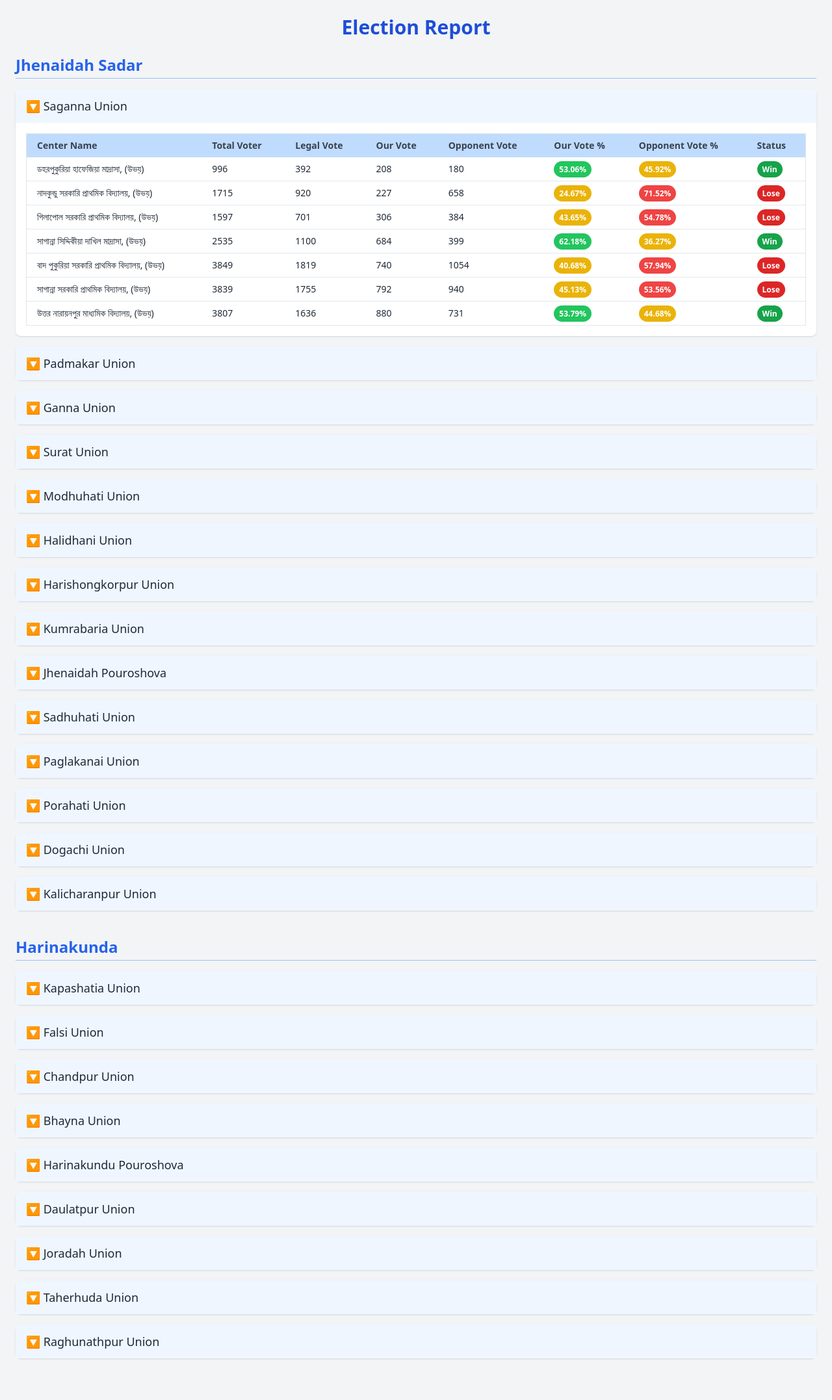
After one commit to najmulislamnajim/election_data_analysis, a Django app: page /analysis/upazila_wise_union/ in a window 1280 px wide, after a click that opens the changed part. The commit adds this page. Shown: the whole page at 65% size. Run offline with Django 5.2, Linux system fonts and the light colour scheme; some libraries are stand-ins or nearby versions.

Commit message:
add union wise upazila

```diff
--- /dev/null
+++ b/analysis/templates/upazila_wise_union.html
@@ -0,0 +1,79 @@
+<!DOCTYPE html>
+<html lang="en">
+<head>
+  <meta charset="UTF-8">
+  <title>Election Report</title>
+  <script src="https://cdn.tailwindcss.com"></script>
+  <script>
+    function toggleVisibility(id) {
+      const section = document.getElementById(id);
+      section.classList.toggle('hidden');
+    }
+  </script>
+</head>
+<body class="bg-gray-100 text-gray-800 p-6">
+
+  <h1 class="text-3xl font-bold mb-6 text-center text-blue-700">Election Report</h1>
+
+  {% for upazila, unions in data.items %}
+    <div class="mb-10">
+      <h2 class="text-2xl font-semibold mb-4 text-blue-600 border-b pb-1 border-blue-300">{{ upazila }}</h2>
+
+      {% for union, centers in unions.items %}
+        <div class="mb-4 bg-white rounded-lg shadow">
+          <button
+            class="w-full text-left px-4 py-3 font-medium text-lg bg-blue-50 hover:bg-blue-100 rounded-t-lg"
+            onclick="toggleVisibility('union-{{ upazila|slugify }}-{{ union|slugify }}')">
+            🔽 {{ union }}
+          </button>
+          <div id="union-{{ upazila|slugify }}-{{ union|slugify }}" class="hidden overflow-x-auto p-4">
+            <table class="min-w-full text-sm text-left border rounded-lg">
+              <thead class="bg-blue-200 text-gray-700">
+                <tr>
+                  <th class="px-4 py-2">Center Name</th>
+                  <th class="px-4 py-2">Total Voter</th>
+                  <th class="px-4 py-2">Legal Vote</th>
+                  <th class="px-4 py-2">Our Vote</th>
+                  <th class="px-4 py-2">Opponent Vote</th>
+                  <th class="px-4 py-2">Our Vote %</th>
+                  <th class="px-4 py-2">Opponent Vote %</th>
+                  <th class="px-4 py-2">Status</th>
+                </tr>
+              </thead>
+              <tbody class="divide-y divide-gray-200 bg-white">
+                {% for center in centers %}
+                <tr class="hover:bg-gray-50">
+                  <td class="px-4 py-2 font-medium">{{ center.center_name }}</td>
+                  <td class="px-4 py-2">{{ center.total_voter }}</td>
+                  <td class="px-4 py-2">{{ center.total_legal_vote }}</td>
+                  <td class="px-4 py-2">{{ center.our_vote }}</td>
+                  <td class="px-4 py-2">{{ center.opponent_vote }}</td>
+                  <td class="px-4 py-2">
+                    <span class="px-2 py-1 rounded-full text-white text-xs font-semibold {% if center.our_vote_rate > 50 %}bg-green-500{% else %}bg-yellow-500{% endif %}">
+                      {{ center.our_vote_rate }}%
+                    </span>
+                  </td>
+                  <td class="px-4 py-2">
+                    <span class="px-2 py-1 rounded-full text-white text-xs font-semibold {% if center.opponent_vote_rate > 50 %}bg-red-500{% else %}bg-yellow-500{% endif %}">
+                      {{ center.opponent_vote_rate }}%
+                    </span>
+                  </td>
+                  <td class="px-4 py-2">
+                    <span class="px-2 py-1 rounded-full text-white text-xs font-semibold
+                      {% if center.status == 'win' %}bg-green-600
+                      {% else %}bg-red-600{% endif %}">
+                      {{ center.status|title }}
+                    </span>
+                  </td>
+                </tr>
+                {% endfor %}
+              </tbody>
+            </table>
+          </div>
+        </div>
+      {% endfor %}
+    </div>
+  {% endfor %}
+
+</body>
+</html>
--- a/analysis/urls.py
+++ b/analysis/urls.py
@@ -32,4 +32,7 @@ urlpatterns = [
     path('un-losing/<str:union_name>/', views.union_losing_details_rate, name='union_losing_details_rate'),
     path('un-winning-count/<str:union_name>/', views.union_winning_details_count, name='union_winning_details_count'),
     path('un-losing-count/<str:union_name>/', views.union_losing_details_count, name='union_losing_details_count'),
+
+    path('upazila_wise_union/', views.upazila_wise_union_view, name='upazila_wise_union'),
+    path('union_list', views.summary_report, name='union_list'),
 ]
--- a/analysis/utils.py
+++ b/analysis/utils.py
@@ -258,3 +258,68 @@ def union_analysis_2():
         }
 
     return upazila_data
+
+
+def upazila_wise_union():
+    election_data = pd.read_csv(os.path.join(os.path.dirname(__file__), './data/election_data.csv'))
+    center_data = pd.read_csv(os.path.join(os.path.dirname(__file__), './data/center_details.csv'))
+    df = election_data.merge(center_data, on='id')
+
+    # Calculate vote percentages
+    df['our_vote_rate'] = np.where(df['total_legal_vote'] > 0, (df['7'] / df['total_legal_vote']) * 100, 0).round(2)
+    df['opponent_vote_rate'] = np.where(df['total_legal_vote'] > 0, (df['2'] / df['total_legal_vote']) * 100, 0).round(2)
+
+    # Build nested dict: {upazila -> {union -> [center rows as dict]}}
+    nested_data = {}
+    for _, row in df.iterrows():
+        upazila = row['upazila']
+        union = row['union']
+        center_info = {
+            'center_name': row['center_name'],
+            'total_voter': row['total_voter'],
+            'total_legal_vote': row['total_legal_vote'],
+            'our_vote': row['7'],
+            'opponent_vote': row['2'],
+            'our_vote_rate': row['our_vote_rate'],
+            'opponent_vote_rate': row['opponent_vote_rate'],
+            'status': 'win' if row['our_vote_rate'] > row['opponent_vote_rate'] else 'lose'
+        }
+
+        nested_data.setdefault(upazila, {}).setdefault(union, []).append(center_info)
+
+    return nested_data
+
+def get_upazila_union_summary():
+    election_data = pd.read_csv(os.path.join(os.path.dirname(__file__), './data/election_data.csv'))
+    center_data = pd.read_csv(os.path.join(os.path.dirname(__file__), './data/center_details.csv'))
+    df = election_data.merge(center_data, on='id')
+
+    df['our_vote_rate'] = np.where(df['total_legal_vote'] > 0, (df['7'] / df['total_legal_vote']) * 100, 0).round(2)
+    df['opponent_vote_rate'] = np.where(df['total_legal_vote'] > 0, (df['2'] / df['total_legal_vote']) * 100, 0).round(2)
+
+    summary = {}
+
+    grouped = df.groupby(['upazila', 'union'])
+    for (upazila, union), group in grouped:
+        total_voter = group['total_voter'].sum()
+        total_legal_vote = group['total_legal_vote'].sum()
+        our_vote = group['7'].sum()
+        opponent_vote = group['2'].sum()
+
+        our_vote_rate = round((our_vote / total_legal_vote) * 100, 2) if total_legal_vote > 0 else 0
+        opponent_vote_rate = round((opponent_vote / total_legal_vote) * 100, 2) if total_legal_vote > 0 else 0
+        status = 'win' if our_vote_rate > opponent_vote_rate else 'lose'
+
+        union_data = {
+            'total_voter': total_voter,
+            'total_legal_vote': total_legal_vote,
+            'our_vote': our_vote,
+            'opponent_vote': opponent_vote,
+            'our_vote_rate': our_vote_rate,
+            'opponent_vote_rate': opponent_vote_rate,
+            'status': status
+        }
+
+        summary.setdefault(upazila, {})[union] = union_data
+
+    return summary
--- a/analysis/views.py
+++ b/analysis/views.py
@@ -1,14 +1,12 @@
 from django.shortcuts import render
 from django.utils.text import slugify
-from .utils import analyze_election_data, upazila_analysis, union_analysis, union_analysis_2
+from .utils import analyze_election_data, upazila_analysis, union_analysis, union_analysis_2, upazila_wise_union, get_upazila_union_summary
 import json
 
 def plot_vote_rates(request):
     data = analyze_election_data()
     # Pass the data to the template
     return render(request, 'test.html', {'data':data})
-
-
 
 def home(request):
     data = analyze_election_data()
@@ -184,30 +182,6 @@ def upazila_losing_details_count(request, upazila_name=None):
     }
     return render(request, 'center_details_count.html', context)
 
-
-# def union_analysis_view(request):
-#     data = union_analysis()
-#     union_data = list(data.values())
-#     for u in union_data:
-#         u['total_center_count'] = int(u['total_center_count'])
-#         u['winning_center_count'] = int(u['winning_center_count'])
-#         u['losing_center_count'] = int(u['losing_center_count'])
-#         u['winning_percentage'] = float(u['winning_percentage'])
-#         u['losing_percentage'] = float(u['losing_percentage'])
-#         u['total_voters'] = int(u['total_voters'])
-#         u['total_votes'] = int(u['total_votes'])
-#         u['our_casted_votes'] = int(u['our_casted_votes'])
-#         u['opponent_casted_votes'] = int(u['opponent_casted_votes'])
-#         u['total_cancelled_votes'] = int(u['total_cancelled_votes'])
-
-#     final_data = union_data
-
-#     context = {
-#         'upazilas': final_data,
-#         'upazilas_json': json.dumps(final_data)
-#     }
-#     return render(request, 'union_test.html', context)
-
 def union_analysis_view(request):
     data = union_analysis_2()
     upazila_data = list(data.values())
@@ -287,3 +261,15 @@ def union_losing_details_count(request, union_name=None):
         'home_url_text': 'Back to Union Analysis'
     }
     return render(request, 'center_details_count.html', context)
+
+def upazila_wise_union_view(request):
+    context = {
+        'data': upazila_wise_union()
+    }
+    return render(request, 'upazila_wise_union.html', context)
+
+def summary_report(request):
+    context = {
+        'data': get_upazila_union_summary()
+    }
+    return render(request, 'summary_report.html', context)
```
Also changed, not shown: analysis/templates/summary_report.html (added, +151 -0 lines), analysis/templates/upazila.html (+17 -4 lines).
